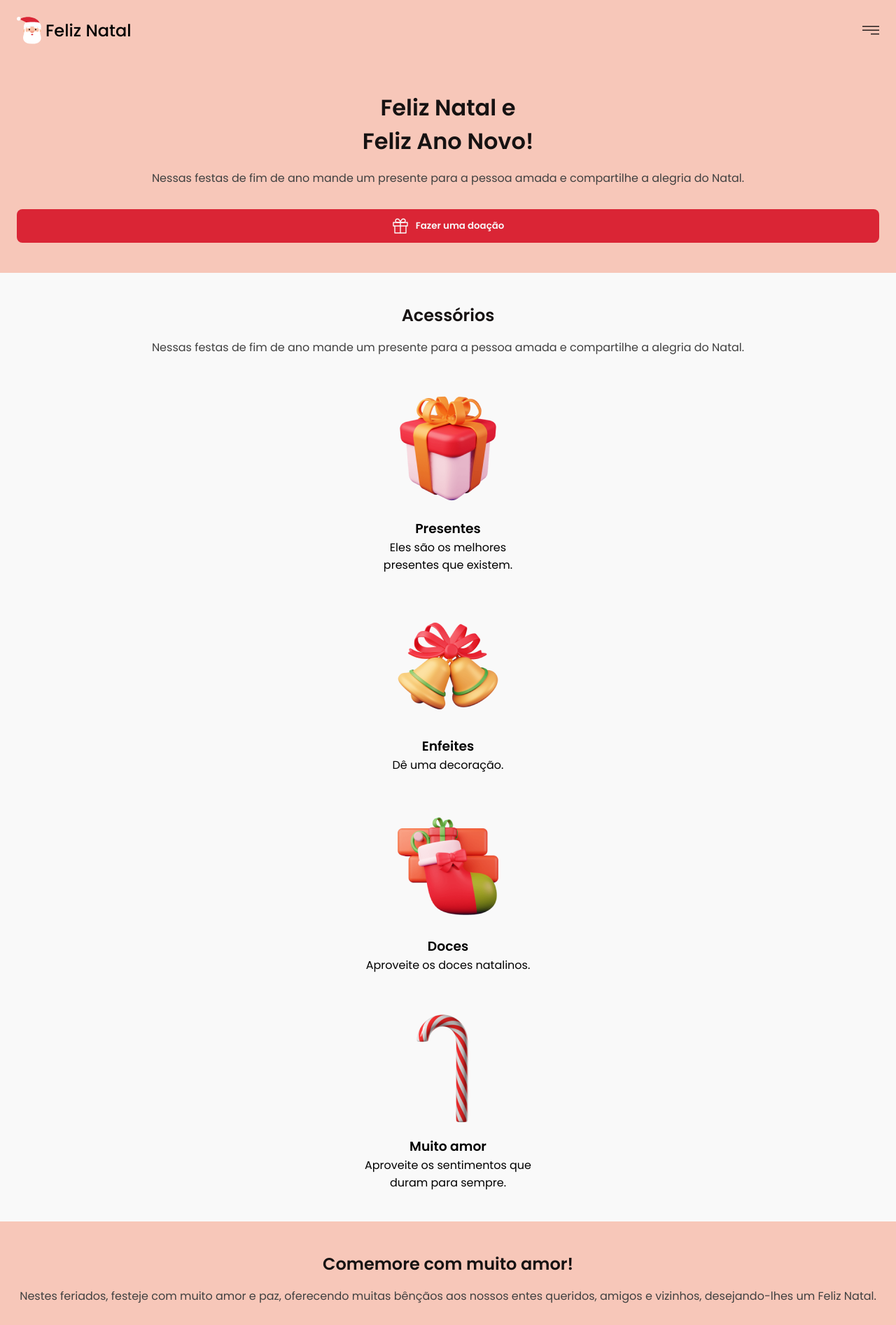
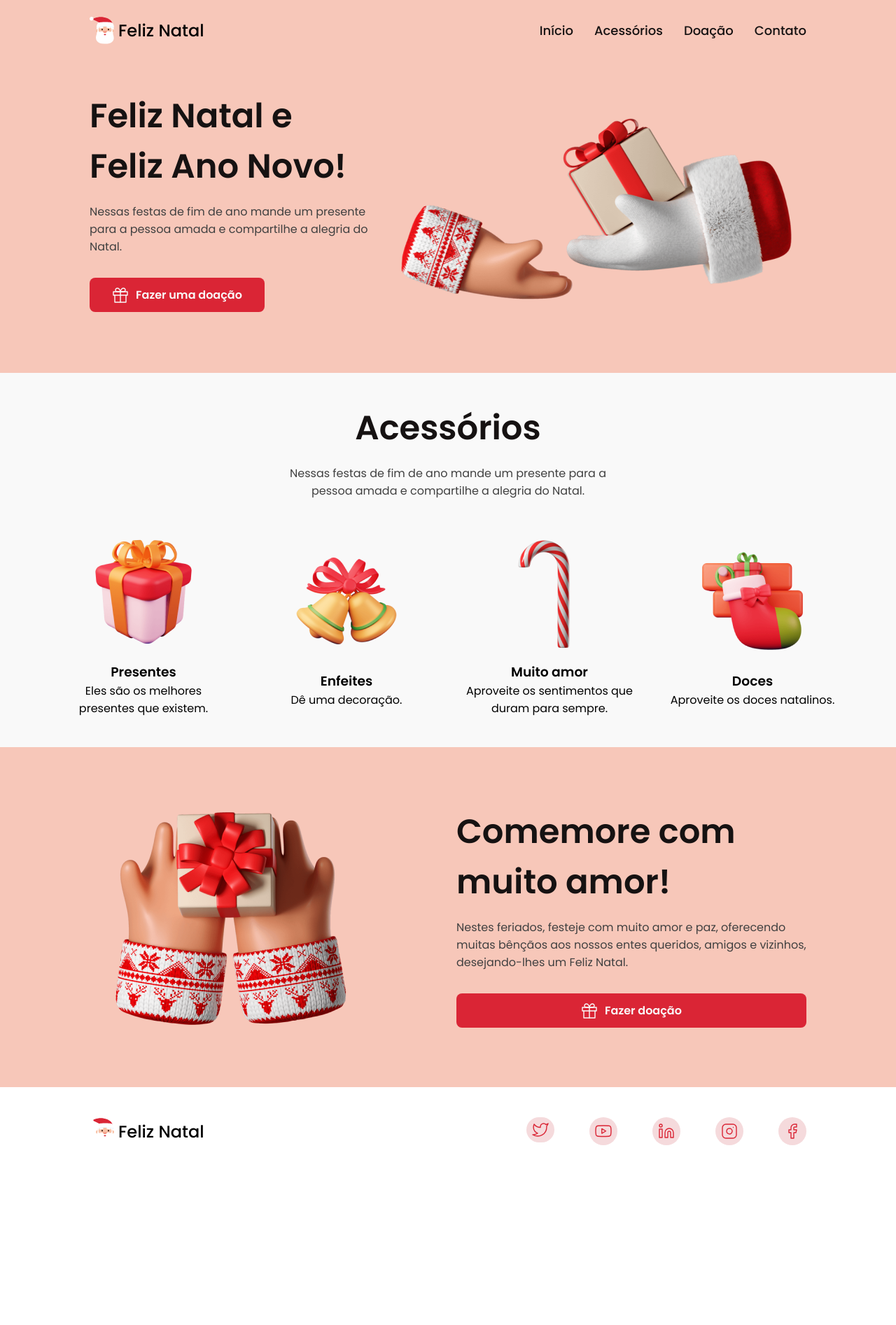
Before and after one commit to rafafrd/feliz-natal, a plain HTML site: page src/pages/index.html in a window 1280 px wide. Shown: the top 1894 px of the page at 70% size. After the commit the page ends 1680 px from the top, so only its background shows below. Drawn offline with Linux system fonts and the light colour scheme.

Commit message:
add responsive desktop

```diff
--- a/public/styles/footer.css
+++ b/public/styles/footer.css
@@ -1,5 +1,9 @@
 .footer {
     padding: 15px 24px;
+}
+
+.footer > .logo {
+    display: none;
 }
 
 .social-media-list {
@@ -16,3 +20,19 @@
     padding: 8px;
     border-radius: 1000px;
 }
+
+@media (min-width: 1280px) {
+    .footer {
+        display: flex;
+        justify-content: space-between;
+        padding: 43px 10%;
+    }
+
+    .footer > .logo {
+        display: flex;
+    }
+
+    .social-media-list {
+        gap: 50px;
+    }
+}
--- a/public/styles/header.css
+++ b/public/styles/header.css
@@ -5,7 +5,7 @@
 .navbar {
     display: flex;
     justify-content: space-between;
-    padding: 24px
+    padding: 24px 10%
 }
 
 .logo {
@@ -68,3 +68,34 @@
 #menu-checkbox:checked ~ .nav-list {
     display: flex;
 }
+
+@media (min-width: 1280px) {
+    .menu-label {
+        display: none;
+    }
+
+    .nav-list {
+        display: flex;
+        flex-direction: row;
+        align-items: center;
+        background: none;
+        border: none;
+        gap: 30px;
+
+        position: static;
+    }
+
+    .nav-item:hover {
+        background: none;
+    }
+
+    .nav-list
+
+    .nav-item {
+        padding: 0;
+    }
+
+    .nav-item:first-child, .nav-item:last-child {
+        margin: 0;
+    }
+}
--- a/public/styles/main.css
+++ b/public/styles/main.css
@@ -2,7 +2,7 @@
 
 .showcase-container {
     background-color: var(--pink-200);
-    padding: 43px 24px;
+    padding: 43px 10%;
 }
 
 .textgroup {
@@ -37,6 +37,7 @@
     background-color: var(--red);
     border: none;
     padding: 12px 32px;
+    font-size: 14px;
 
     width: 100%;
     font-weight: 600;
@@ -60,6 +61,7 @@
     gap: 32px;
     align-items: center;
     flex-direction: column;
+    width: auto;
 }
 
 .accessory-item {
@@ -80,6 +82,80 @@
     padding: 43px 24px;
 }
 
-.donate-container > .textgroup > .title-secondary {
-    width: 60%;
+.showcase-img {
+    display: none;
 }
+
+@media (min-width: 1280px) {
+
+    /* Showcase */
+    .showcase-container {
+        display: flex;
+        flex-direction: row;
+        justify-content: space-between;
+    }
+
+    .showcase-container > .textgroup {
+        max-width: 500px;
+        align-items: start;
+    }
+
+    .showcase-container > .textgroup > .title, .description {
+        text-align: start;
+    }
+
+    .title {
+        font-size: 48px;
+    }
+
+    .button {
+        font-size: 16px;
+    }
+
+    .button-primary {
+        width: 250px;
+    }
+
+    .showcase-img {
+        display: block;
+    }
+
+    /* Accessory */
+
+    .accessory-container {
+        display: flex;
+        flex-direction: column;
+        align-items: center;
+        justify-content: center;
+    }
+
+    .accessory-container > .textgroup {
+        width: 500px;
+    }
+
+    .accessory-container > .textgroup > .description {
+        text-align: center;
+    }
+
+    .accessory-list {
+        flex-direction: row;
+        gap: 50px;
+    }
+
+    /* Donate */
+    .donate-container {
+        display: flex;
+        justify-content: space-between;
+        padding: 43px 10%;
+    }
+
+    .donate-container > .textgroup {
+        align-items: start;
+        width: 500px;
+        justify-content: center;
+    }
+
+    .donate-container > .textgroup > .title, .description {
+        text-align: left;
+    }
+}
--- a/src/pages/index.html
+++ b/src/pages/index.html
@@ -34,11 +34,12 @@
             <div class="textgroup">
                 <h1 class="title title-primary">Feliz Natal e </br>Feliz Ano Novo!</h1>
                 <p class="description">Nessas festas de fim de ano mande um presente para a pessoa amada e compartilhe a alegria do Natal.</p>
-                <button class="button">
+                <button class="button button-primary">
                     <img src="../../public/img/gift.svg" alt="Presente">
                     Fazer uma doação
                 </button>
             </div>
+            <img src="../../public/img/showcase.png" alt="Papai noel dando presente" class="showcase-img">
         </section>
         <section class="accessory-container">
             <div class="textgroup">
@@ -57,18 +58,19 @@
                     <p class="accessory-item-description">Dê uma decoração.</p>
                 </li>
                 <li class="accessory-item">
+                    <img src="../../public/img/giving4.png" alt="Meia natalina" class="accessory-img">
+                    <h3 class="accessory-item-title">Muito amor</h3>
+                    <p class="accessory-item-description">Aproveite os sentimentos que duram para sempre.</p>
+                </li>
+                <li class="accessory-item">
                     <img src="../../public/img/giving3.png" alt="Doces natalinos" class="accessory-img">
                     <h3 class="accessory-item-title">Doces</h3>
                     <p class="accessory-item-description">Aproveite os doces natalinos.</p>
                 </li>
-                <li class="accessory-item">
-                    <img src="../../public/img/giving4.png" alt="Meia natalina" class="accessory-img">
-                    <h3 class="accessory-item-title">Muito amor</h3>
-                    <p class="accessory-item-description">Aproveite os sentimentos que duram para sempre.</p>
-                </li>
             </ul>
         </section>
         <section class="donate-container">
+            <img src="../../public/img/shared.png" alt="Segurando um presente com as mãos" class="donate-img">
             <div class="textgroup">
                 <h2 class="title title-secondary">Comemore com muito amor!</h2>
                 <p class="description">Nestes feriados, festeje com muito amor e paz, oferecendo muitas bênçãos aos nossos entes queridos, amigos e vizinhos, desejando-lhes um Feliz Natal.</p>
@@ -80,6 +82,10 @@
         </section>
     </main>
     <footer class="footer">
+        <div class="logo">
+            <img src="../../public/img/logo.svg" alt="Papai noel" class="logo-img">
+            <span class="logo-name">Feliz Natal</span>
+        </div>
         <ul class="social-media-list">
             <a href="#"><li class="social-media-item">
                 <img src="../../public/img/twitter.svg" alt="Logo do Twitter" class="social-media-item-img">
```
